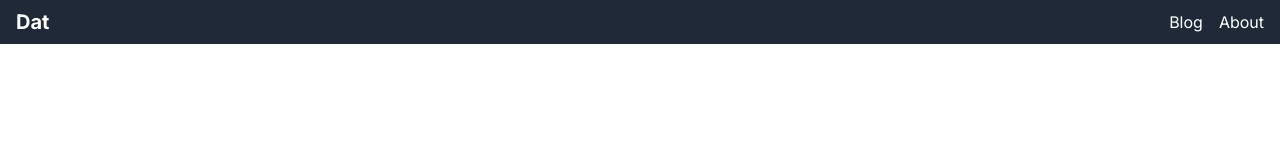
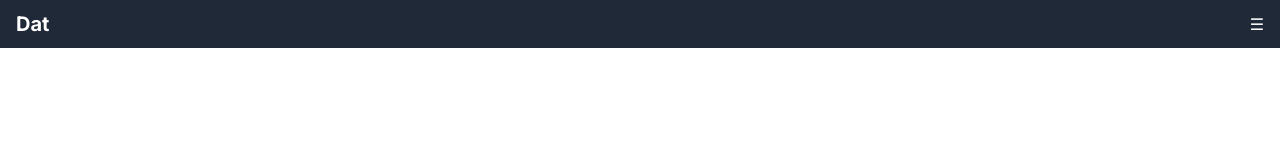
Before and after one commit to dat267/dat267.github.io, a Next.js app: page / in a window 1280 px wide. Shown: the top 160 px of the page. Built offline with nearby package versions, Linux system fonts and the light colour scheme.

Commit message:
Simple nav implementation

```diff
--- /dev/null
+++ b/app/Nav.tsx
@@ -0,0 +1,28 @@
+"use client";
+import React, { useState } from "react";
+import Topnav from "./Topnav";
+import Sidenav from "./Sidenav";
+
+const Nav: React.FC = () => {
+  const [isSidenavOpen, setSidenavOpen] = useState(false);
+
+  const toggleSidenav = () => {
+    setSidenavOpen(!isSidenavOpen);
+  };
+
+  const links = [
+    { label: "Home", href: "/" },
+    { label: "About", href: "/about" },
+    // Add more links as needed
+  ];
+
+  return (
+    <div>
+      <Topnav brandText="Dat" isSidenavOpen={isSidenavOpen} toggleSidenav={toggleSidenav} />
+      <Sidenav isOpen={isSidenavOpen} links={links} toggleSidenav={toggleSidenav} />
+      {/* Your other content goes here */}
+    </div>
+  );
+};
+
+export default Nav;
--- a/app/NavBar.tsx
+++ /dev/null
@@ -1,31 +0,0 @@
-import React from "react";
-import Link from "next/link";
-
-interface NavbarProps {
-  brandText: string;
-  links: {
-    label: string;
-    href: string;
-  }[];
-}
-
-const Navbar: React.FC<NavbarProps> = ({ brandText, links }) => {
-  return (
-    <nav className="bg-gray-800 text-white px-4 py-2 flex justify-between items-center">
-      <Link href="/" className="text-xl font-bold">
-        {brandText}
-      </Link>
-      <ul className="flex space-x-4">
-        {links.map((link) => (
-          <li key={link.label}>
-            <Link href={link.href} className="hover:text-gray-300">
-              {link.label}
-            </Link>
-          </li>
-        ))}
-      </ul>
-    </nav>
-  );
-};
-
-export default Navbar;
--- /dev/null
+++ b/app/Sidenav.tsx
@@ -0,0 +1,43 @@
+import React from "react";
+import Link from "next/link";
+
+interface SidenavProps {
+  isOpen: boolean;
+  links: {
+    label: string;
+    href: string;
+  }[];
+  toggleSidenav: () => void;
+}
+
+const Sidenav: React.FC<SidenavProps> = ({ isOpen, links, toggleSidenav }) => {
+  const handleLinkClick = () => {
+    toggleSidenav();
+  };
+
+  return (
+    <div
+      className={
+        "mt-12 fixed top-0 left-0 w-full h-full bg-opacity-75 bg-black text-white " +
+        (isOpen ? "" : "hidden")
+      }
+    >
+      <ul className="p-8">
+        {links.map((link) => (
+          <li key={link.label}>
+            <Link href={link.href}>
+              <div
+                className="block py-2 px-4 hover:bg-gray-800 transition-colors duration-300 ease-in-out cursor-pointer"
+                onClick={handleLinkClick}
+              >
+                {link.label}
+              </div>
+            </Link>
+          </li>
+        ))}
+      </ul>
+    </div>
+  );
+};
+
+export default Sidenav;
--- /dev/null
+++ b/app/Topnav.tsx
@@ -0,0 +1,25 @@
+import React from "react";
+
+interface TopnavProps {
+  brandText: string;
+  isSidenavOpen: boolean;
+  toggleSidenav: () => void;
+}
+
+const Topnav: React.FC<TopnavProps> = ({ brandText, isSidenavOpen, toggleSidenav }) => {
+  return (
+    <nav className="bg-gray-800 h-12 text-white px-4 py-2 flex justify-between items-center">
+      <div className="text-xl font-bold">{brandText}</div>
+      <div>
+        <button
+          className="text-white focus:outline-none"
+          onClick={toggleSidenav}
+        >
+          {isSidenavOpen ? "✕" : "☰"}
+        </button>
+      </div>
+    </nav>
+  );
+};
+
+export default Topnav;
--- a/app/layout.tsx
+++ b/app/layout.tsx
@@ -1,7 +1,7 @@
 import './globals.css';
 import type { Metadata } from 'next';
 import { Inter } from 'next/font/google';
-import NavBar from './NavBar';
+import Nav from './Nav';
 
 const inter = Inter({ subsets: ['latin'] });
 
@@ -15,11 +15,13 @@ export default function RootLayout({
 }: {
   children: React.ReactNode;
 }) {
+
   return (
     <html lang="en">
       <body className={inter.className}>
-        <NavBar brandText="Dat" links={[{ label: "Blog", href: "/blog" }, { label: "About", href: "/about" }]} />
-        {children}</body>
-    </html>
+        <Nav></Nav>
+        {children}
+      </body>
+    </html >
   );
 }
--- a/app/page.tsx
+++ b/app/page.tsx
@@ -1,8 +1,8 @@
 
 export default function Home() {
   return (
-    <>
+    <main>
 
-    </>
+    </main>
   );
 }
```
